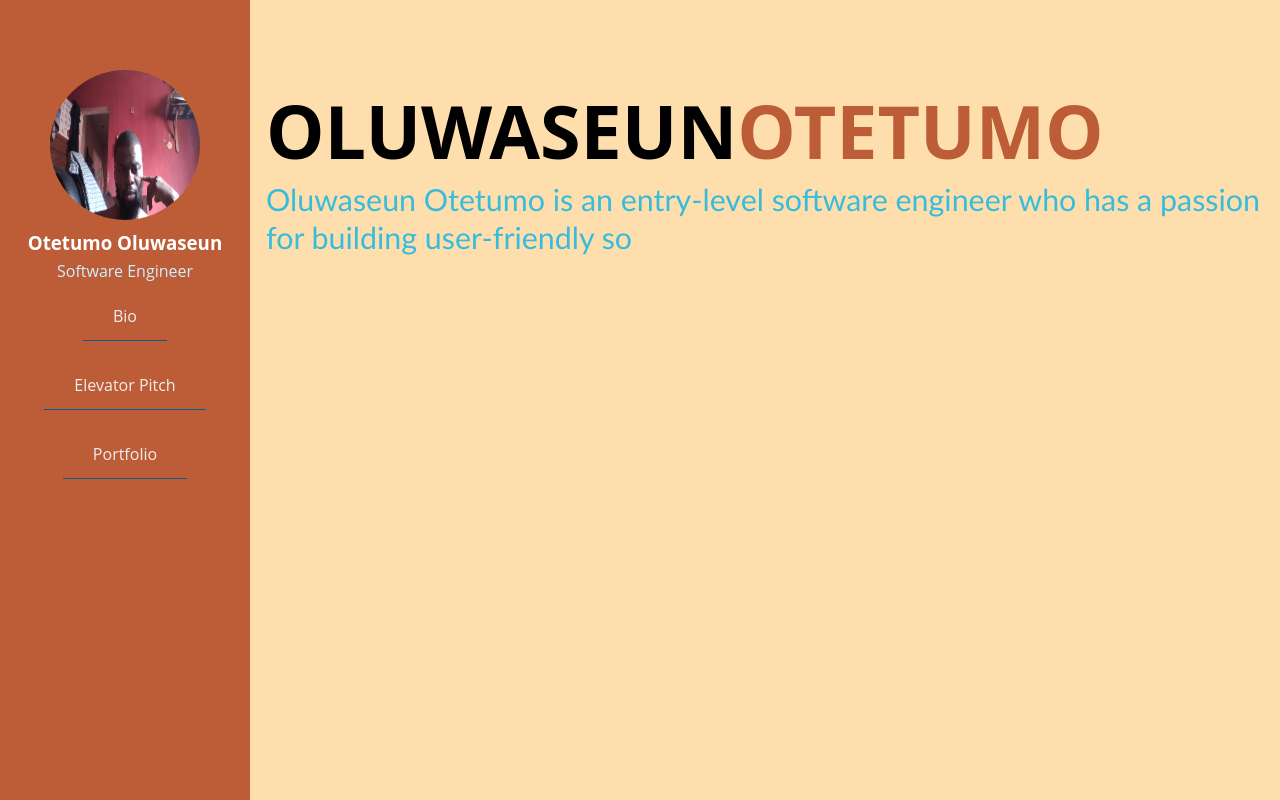
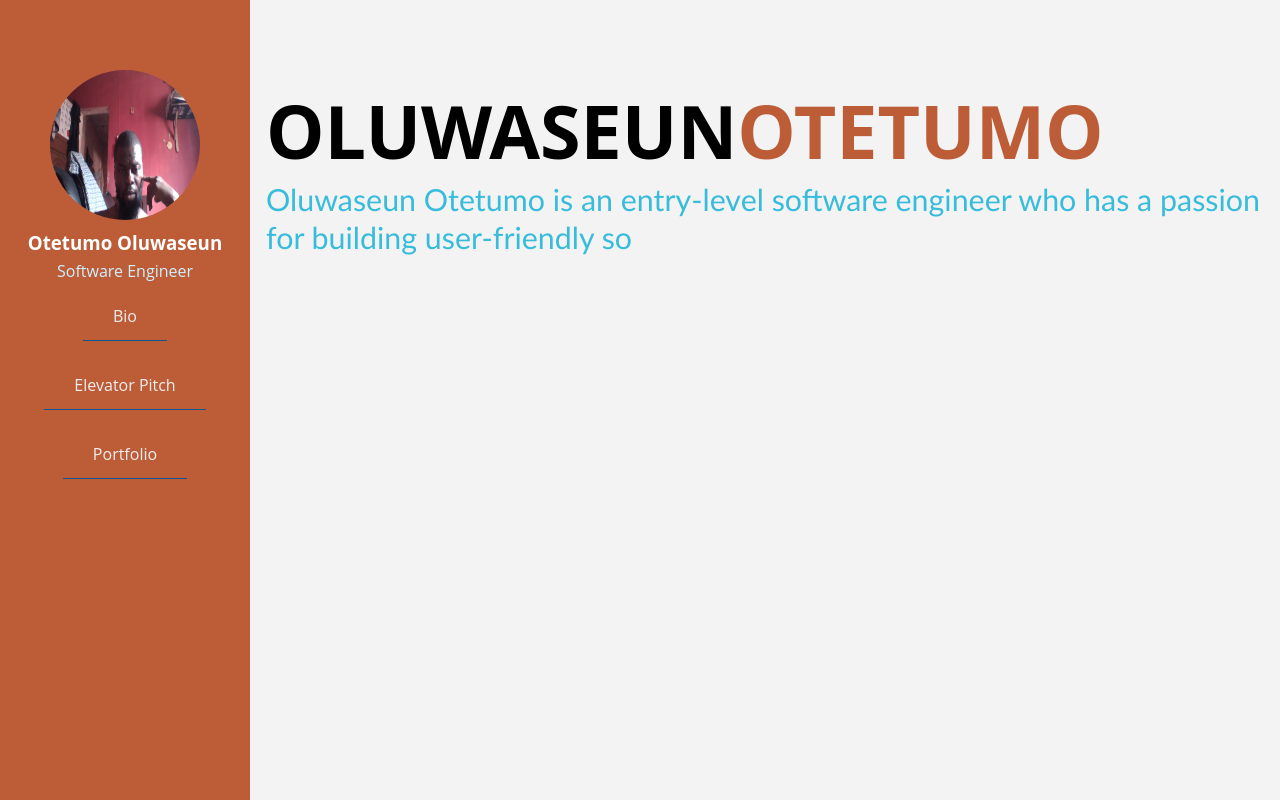
Before and after one commit to annyauthe4/my-portfolio, a plain HTML site: page index.html in a window 1280 px wide. Drawn offline with Linux system fonts and the light colour scheme.

Commit message:
update portfolio

```diff
--- a/styles.css
+++ b/styles.css
@@ -7,7 +7,7 @@
     font-family: 'Open Sans', sans-serif;
 }
 body{
-    background: navajowhite;
+    background: #f3f3f3;
 }
 
 /* Sidebar container styling */
```
